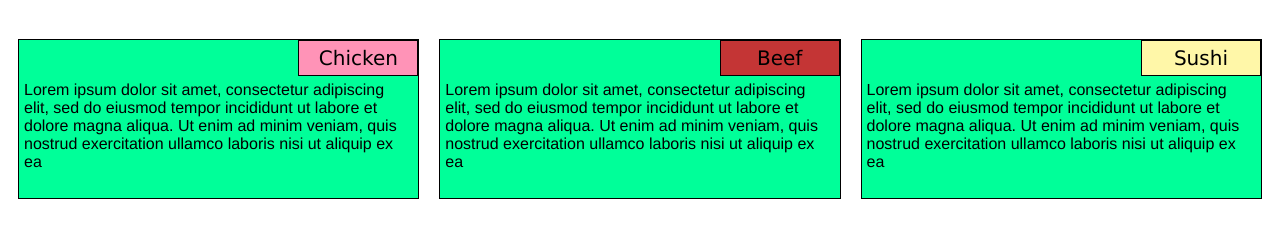
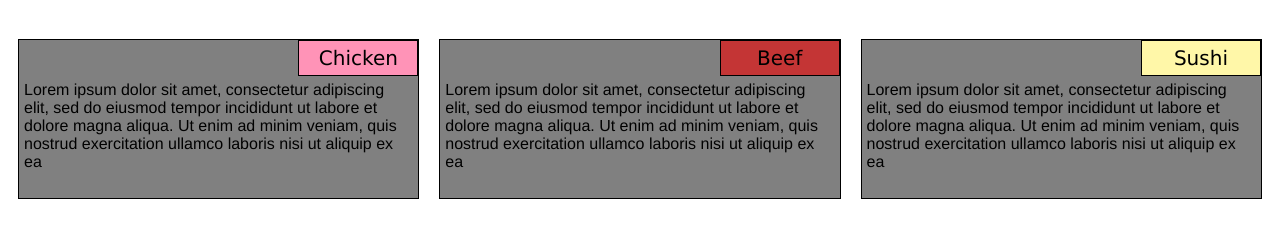
Before and after one commit to KevinRijnders/Coursera, a plain HTML site: page mod2-solution/index.html in a window 1280 px wide. Shown: the part 62-300 px from the top of the page. Drawn offline with Linux system fonts and the light colour scheme.

Commit message:
Add files via upload

```diff
--- a/mod2-solution/css/styles.css
+++ b/mod2-solution/css/styles.css
@@ -70,7 +70,7 @@ p {
 
 section {
 	border:	1px solid black;
-	background-color: #00FF99;
+	background-color: grey;
 	width: 100%;
 	height: 160px;
 	font-family: Helvetica;
```
